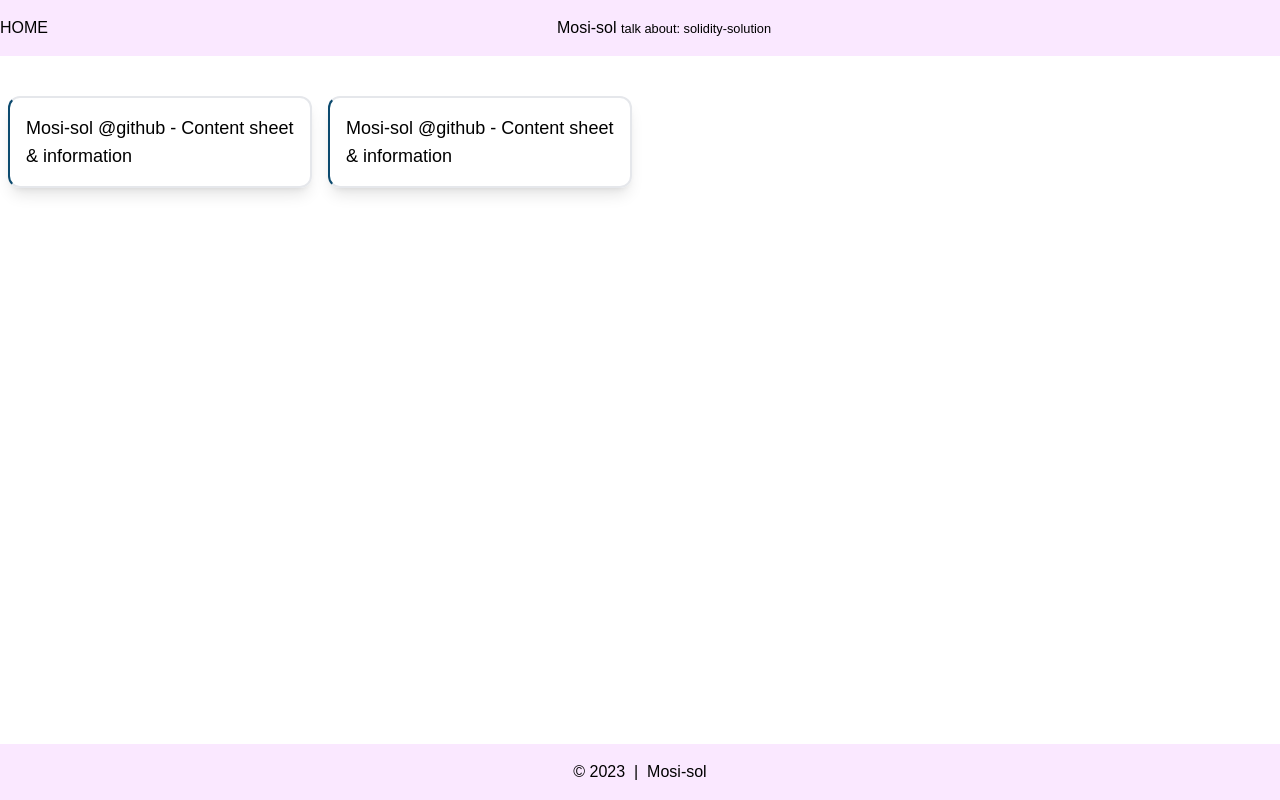
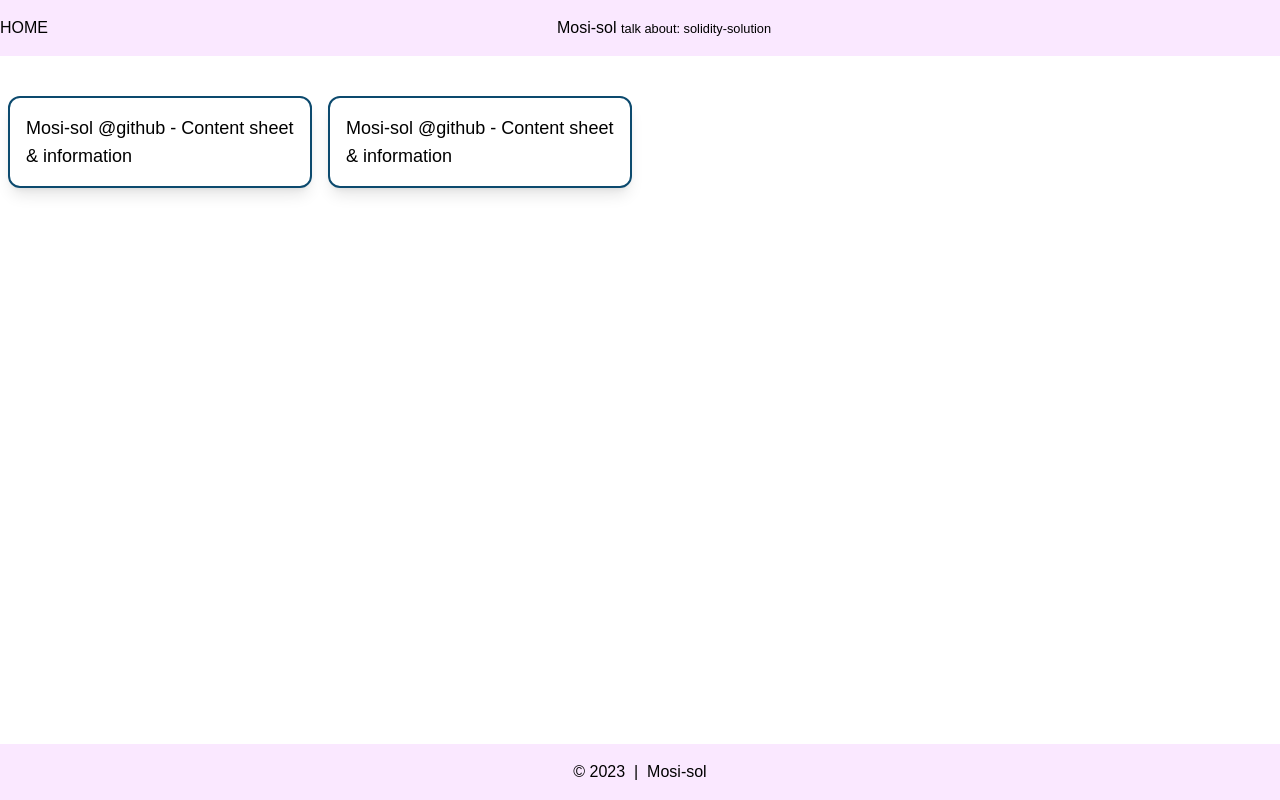
Before and after one commit to mosi-arch/blog, a Next.js app: page / in a window 1280 px wide. Built offline with nearby package versions, Linux system fonts and the light colour scheme.

Commit message:
Update index.js

```diff
--- a/pages/index.js
+++ b/pages/index.js
@@ -29,7 +29,7 @@ export default function Home({ posts }) {
       {posts.map(({ slug, frontmatter }) => (
         <div
           key={slug}
-          className='border border-l-sky-900 border-2 border-double m-2 rounded-xl shadow-lg overflow-hidden flex flex-col'
+          className='border border-sky-900 border-2 border-double m-2 rounded-xl shadow-lg overflow-hidden flex flex-col'
         >
           <Link href={`/post/${slug}`}>
             <a>
```
